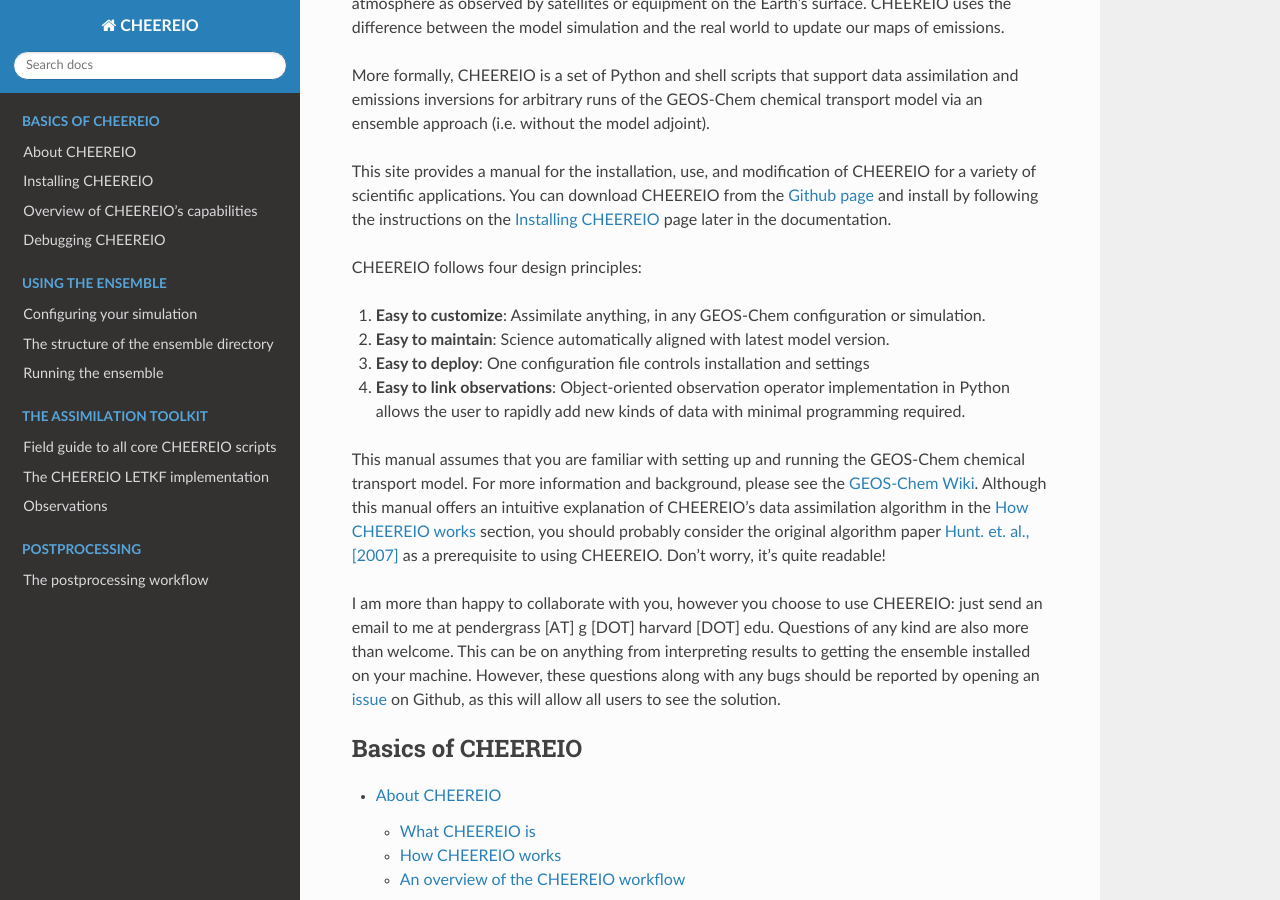
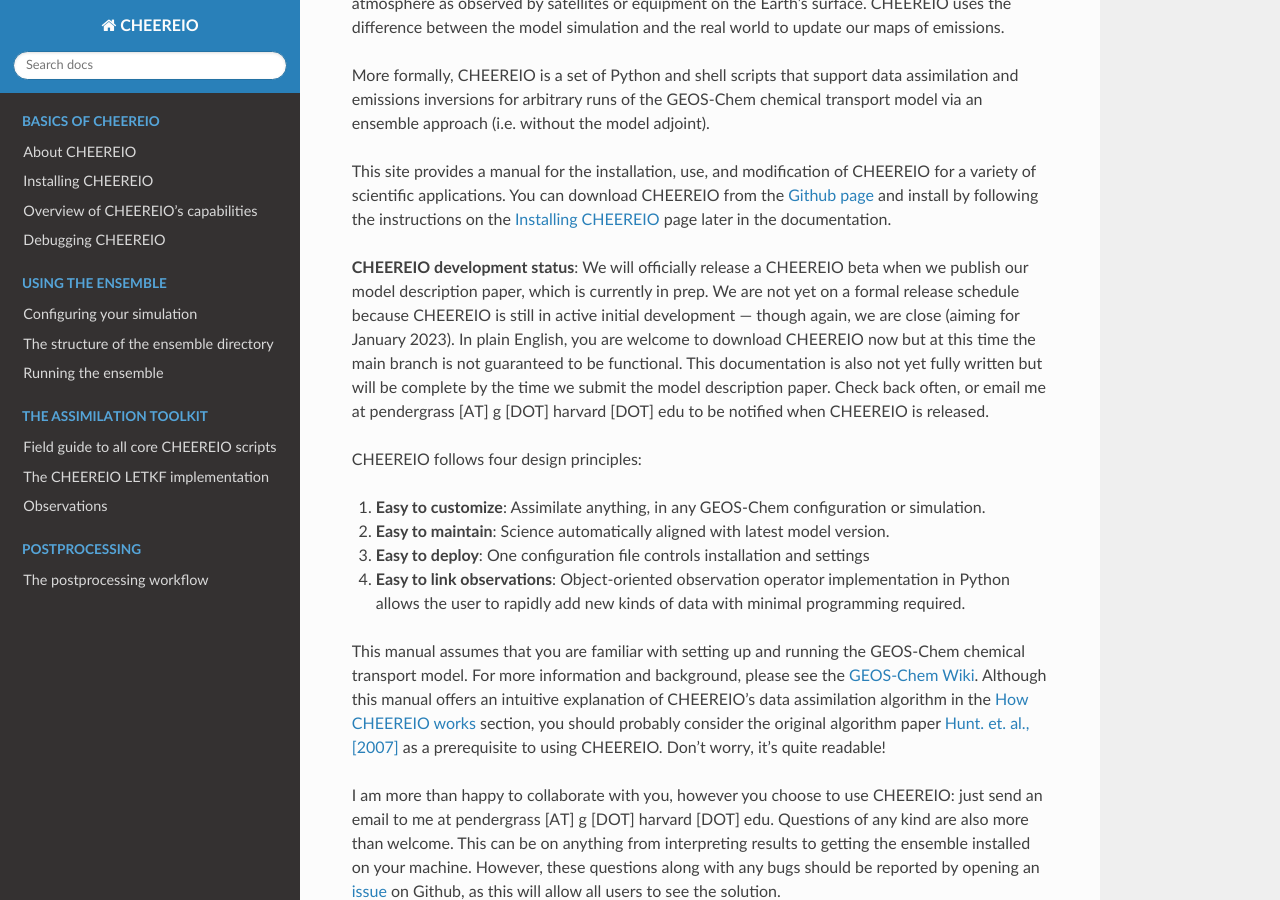
Before and after one commit to drewpendergrass/CHEEREIO, a Sphinx documentation site: the page built from docs/index.rst, in a window 1280 px wide and 900 px high, scrolled down 336 px. Built offline with Sphinx 7.4.7 and the Read the Docs theme 2.0.0, drawn with Linux system fonts in a browser that asks for light colours.

Commit message:
added a development note

```diff
--- a/docs/index.rst
+++ b/docs/index.rst
@@ -11,6 +11,8 @@
 More formally, CHEEREIO is a set of Python and shell scripts that support data assimilation and emissions inversions for arbitrary runs of the GEOS-Chem chemical transport model via an ensemble approach (i.e. without the model adjoint).
 
 This site provides a manual for the installation, use, and modification of CHEEREIO for a variety of scientific applications. You can download CHEEREIO from the `Github page <https://github.com/drewpendergrass/CHEEREIO/>`__ and install by following the instructions on the :ref:`Installation` page later in the documentation.
+
+**CHEEREIO development status**: We will officially release a CHEEREIO beta when we publish our model description paper, which is currently in prep. We are not yet on a formal release schedule because CHEEREIO is still in active initial development --- though again, we are close (aiming for January 2023). In plain English, you are welcome to download CHEEREIO now but at this time the main branch is not guaranteed to be functional. This documentation is also not yet fully written but will be complete by the time we submit the model description paper. Check back often, or email me at pendergrass [AT] g [DOT] harvard [DOT] edu to be notified when CHEEREIO is released.
 
 CHEEREIO follows four design principles:
 
```
